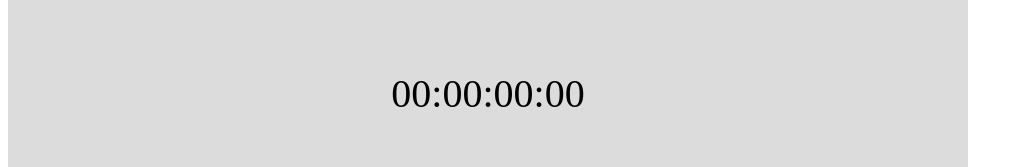
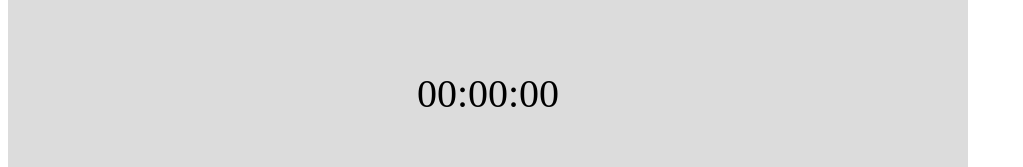
Before and after one commit to Shopify/eng-intern-assessment-react, a React app: page / in a window 1280 px wide. Shown: the part 165-332 px from the top of the page, without its empty margins (0-1023 px from the left). Built offline with nearby package versions, Linux system fonts and the light colour scheme.

Commit message:
Moved stopwatch logic to App per instructions, kept formatting and rendering logic in StopWatch

```diff
--- a/src/App.tsx
+++ b/src/App.tsx
@@ -1,11 +1,49 @@
-import React from 'react'
+import React, { useEffect, useState } from "react";
 import StopWatch from "./StopWatch";
 import "../src/styles/styles.css";
+import StopWatchButton from "./StopWatchButton";
 
 export default function App() {
+  const [timerRunning, setTimerRunning] = useState<boolean>(false);
+  const [time, setTime] = useState<number>(0);
+  const [laps, setLaps] = useState<number>(0);
+  const [lapTimeArray, setLapTimeArray] = useState<number[]>([]);
+
+  useEffect(() => {
+    let interval: number | NodeJS.Timeout = null;
+    // Check if timer is running
+    if (timerRunning) {
+      // Interval updates every 10ms
+      interval = setInterval(() => {
+        // Increment the time state every 10ms
+        setTime((time) => time + 10);
+      }, 10);
+    }
+    // If timer is not running and time is not at 0
+    else if (!timerRunning && time !== 0) {
+      clearInterval(interval);
+    }
+    return () => clearInterval(interval);
+    // this useEffect will run when the timerRunning state changes
+  }, [timerRunning]);
+
+  function handleStartOrPause() {
+    if (!timerRunning) {
+      setTimerRunning(true);
+    } else if (timerRunning) setTimerRunning(false);
+  }
+  function handleLap() {}
+
   return (
-    <div>
-      <StopWatch />
+    <div id="stopwatch">
+      <StopWatch time={time} />
+      <div id="button-group">
+        <StopWatchButton
+          onClick={() => handleStartOrPause()}
+          title={timerRunning ? "Pause" : "Start"}
+        />
+        <StopWatchButton onClick={() => handleLap()} title={"Lap"} />
+      </div>
     </div>
   );
 }
--- a/src/StopWatch.tsx
+++ b/src/StopWatch.tsx
@@ -1,45 +1,24 @@
 import React, { useEffect, useState } from "react";
-import StopWatchButton from "./StopWatchButton";
 
-export default function StopWatch() {
-  const [timerRunning, setTimerRunning] = useState<boolean>(false);
-  const [time, setTime] = useState<number>(0);
-  const [laps, setLaps] = useState<number>(0);
-  const [lapTimeArray, setLapTimeArray] = useState<number[]>([]);
+interface stopWatchProps {
+  time: number;
+}
 
-  useEffect(() => {
-    let interval = null;
-    // Check if timer is running
-    if (timerRunning) {
-      // Interval updates every 10ms
-      interval = setInterval(() => {
-        // Increment the time state every 10ms
-        setTime((prev) => prev + 10);
-      }, 10);
-    }
-    // If timer is not running and time is not at 0
-    else if (!timerRunning && time !== 0) {
-      clearInterval(interval);
-    }
-    return clearInterval(interval);
-    // this useEffect will run when the timerRunning state changes
-  }, [timerRunning]);
+export default function StopWatch(props: stopWatchProps) {
   // converts number to a string and pads with '0' if single digit number
   function padNumbers(num: number) {
     return num.toString().padStart(2, "0");
   }
   // convert each value to correct value, format and pads number
   function formatNumbers(time: number) {
-    const unFormattedHours = Math.floor((time / 3600000) % 24);
     const unFormattedMinutes = Math.floor((time / 60000) % 60);
     const unFormattedSeconds = Math.floor((time / 1000) % 60);
     const unFormattedMilliseconds = Math.floor((time / 10) % 100);
-    const hours = padNumbers(unFormattedHours);
+
     const minutes = padNumbers(unFormattedMinutes);
     const seconds = padNumbers(unFormattedSeconds);
     const milliseconds = padNumbers(unFormattedMilliseconds);
-    return `${hours}:${minutes}:${seconds}:${milliseconds}`;
+    return `${minutes}:${seconds}:${milliseconds}`;
   }
-
-  return <div id="stopwatch">{formatNumbers(time)}</div>;
+  return <div className="stopwatch">{formatNumbers(props.time)}</div>;
 }
```
